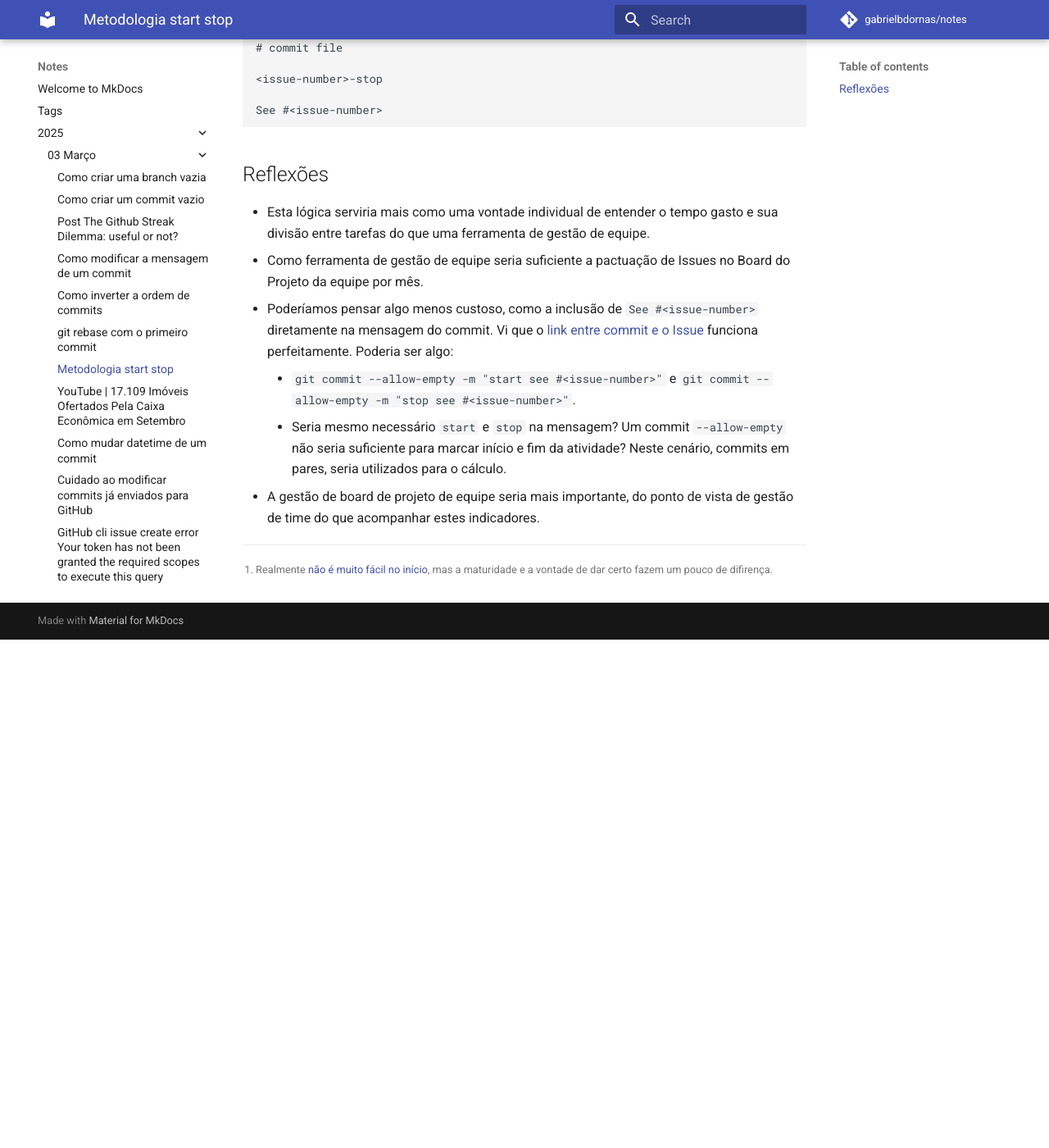
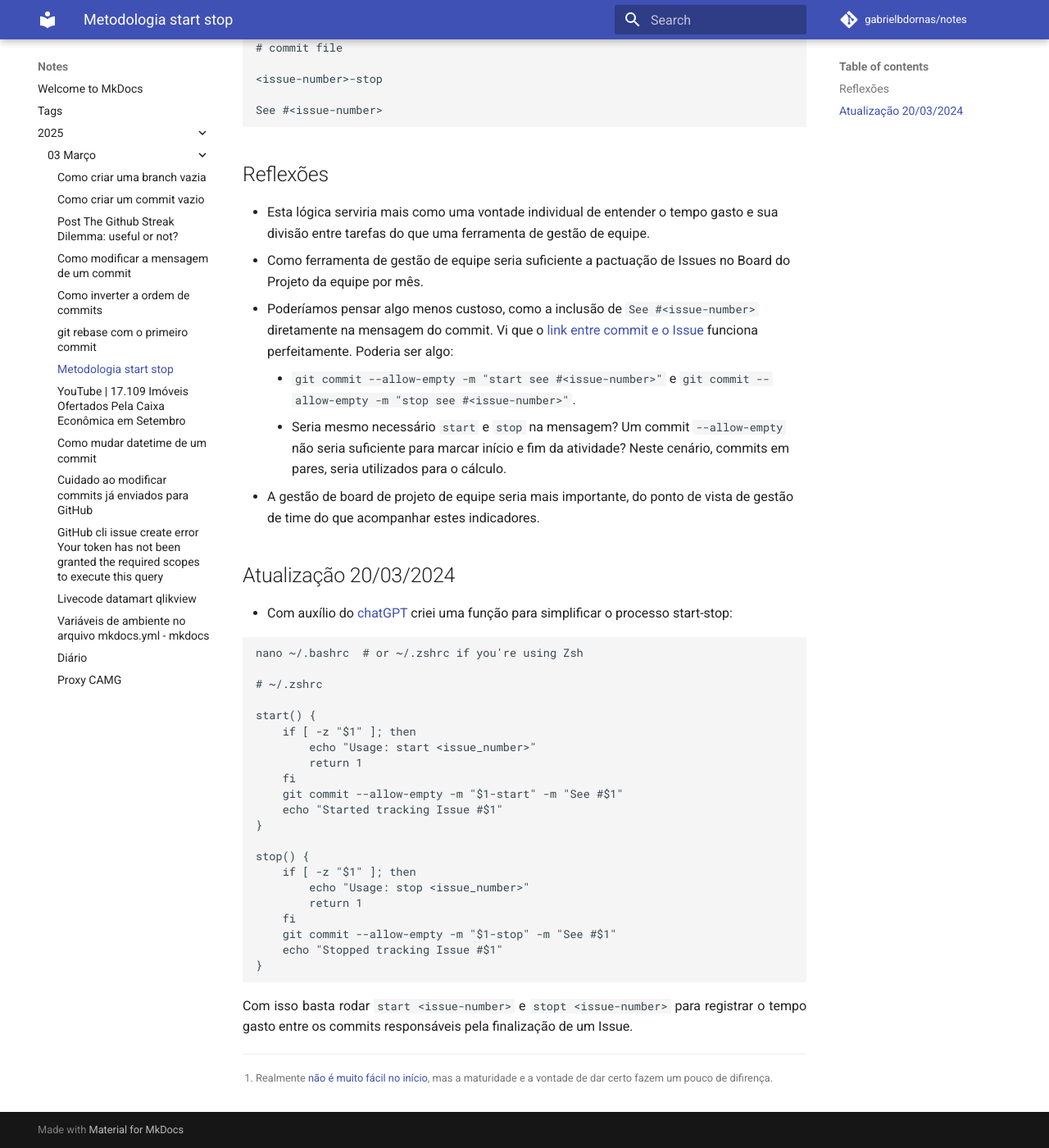
Before and after one commit to gabrielbdornass/notes2, an MkDocs documentation site: the page built from docs/2025/03_Março/20250315_metodologia_start_stop.md, in a window 1280 px wide and 1400 px high, scrolled down 755 px. Shown: the whole window at 82% size. Built offline with MkDocs 1.6.1 and Material for MkDocs 9.7.7, drawn with Linux system fonts in a browser that asks for light colours; comment, search, counter and statistics services are not loaded; before the commit the page ends 1535 px from its top, so only the background shows below that.

Commit message:
Melhora texto metodologia start-stop
Add função para automatizar a chamada start e stop
Ajuda GPT - See https://chatgpt.com/c/67da1c49-4f24-8003-8bbc-1cc5a1188f8a

````diff
--- a/docs/2025/03_Março/20250315_metodologia_start_stop.md
+++ b/docs/2025/03_Março/20250315_metodologia_start_stop.md
@@ -51,5 +51,34 @@ Poderia ser algo:
     Neste cenário, commits em pares, seria utilizados para o cálculo.
 - A gestão de board de projeto de equipe seria mais importante, do ponto de vista de gestão de time do que acompanhar estes indicadores.
 
+## Atualização 20/03/2024
+
+- Com auxílio do [chatGPT](https://chatgpt.com/c/67da1c49-4f24-8003-8bbc-1cc5a1188f8a) criei uma função para simplificar o processo start-stop:
+
+```
+nano ~/.bashrc  # or ~/.zshrc if you're using Zsh
+
+# ~/.zshrc
+
+start() {
+    if [ -z "$1" ]; then
+        echo "Usage: start <issue_number>"
+        return 1
+    fi
+    git commit --allow-empty -m "$1-start" -m "See #$1"
+    echo "Started tracking Issue #$1"
+}
+
+stop() {
+    if [ -z "$1" ]; then
+        echo "Usage: stop <issue_number>"
+        return 1
+    fi
+    git commit --allow-empty -m "$1-stop" -m "See #$1"
+    echo "Stopped tracking Issue #$1"
+}
+```
+
+Com isso basta rodar `start <issue-number>` e `stopt <issue-number>` para registrar o tempo gasto entre os commits responsáveis pela finalização de um Issue.
 
 [^1]: Realmente [não é muito fácil no início](https://github.com/meadapt/planner/issues/25#issuecomment-2387357354), mas a maturidade e a vontade de dar certo fazem um pouco de difirença.
````
